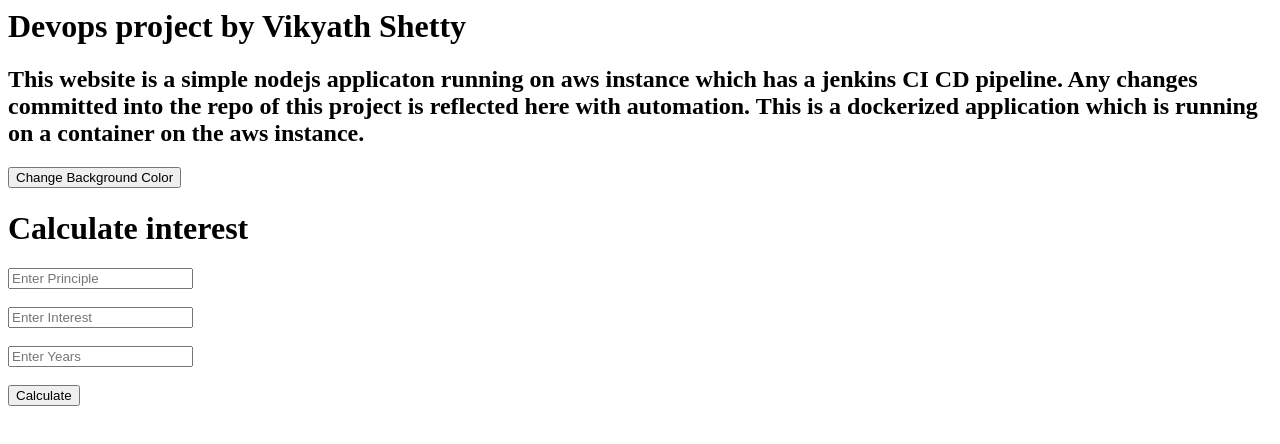
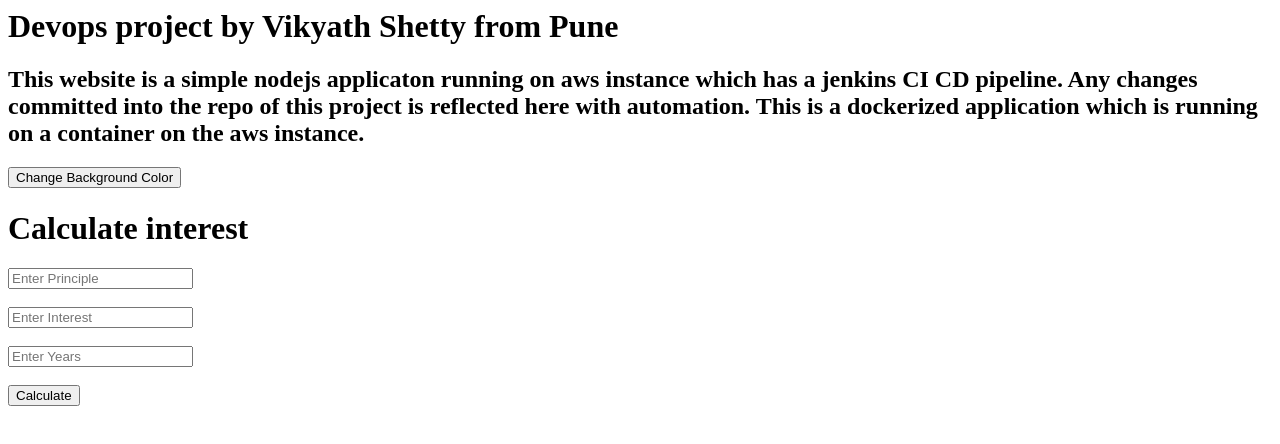
Before and after one commit to vikyathshettyy/DevopsProject, a website: page index.html in a window 1280 px wide. Drawn offline with Linux system fonts and the light colour scheme.

Commit message:
Update index.html

```diff
--- a/index.html
+++ b/index.html
@@ -7,7 +7,7 @@
 	</head>
 
 	<body>
-		<h1> Devops project by Vikyath Shetty</h1>
+		<h1> Devops project by Vikyath Shetty from Pune</h1>
 		<h2> This website is a simple nodejs applicaton running on aws instance which has a jenkins CI CD pipeline. Any changes committed into the repo of this project is reflected here with automation. This is a dockerized application which is running on a container on the aws instance.</h2>
 		<button onclick="changeBackgroundColor()">Change Background Color</button>
 
```
